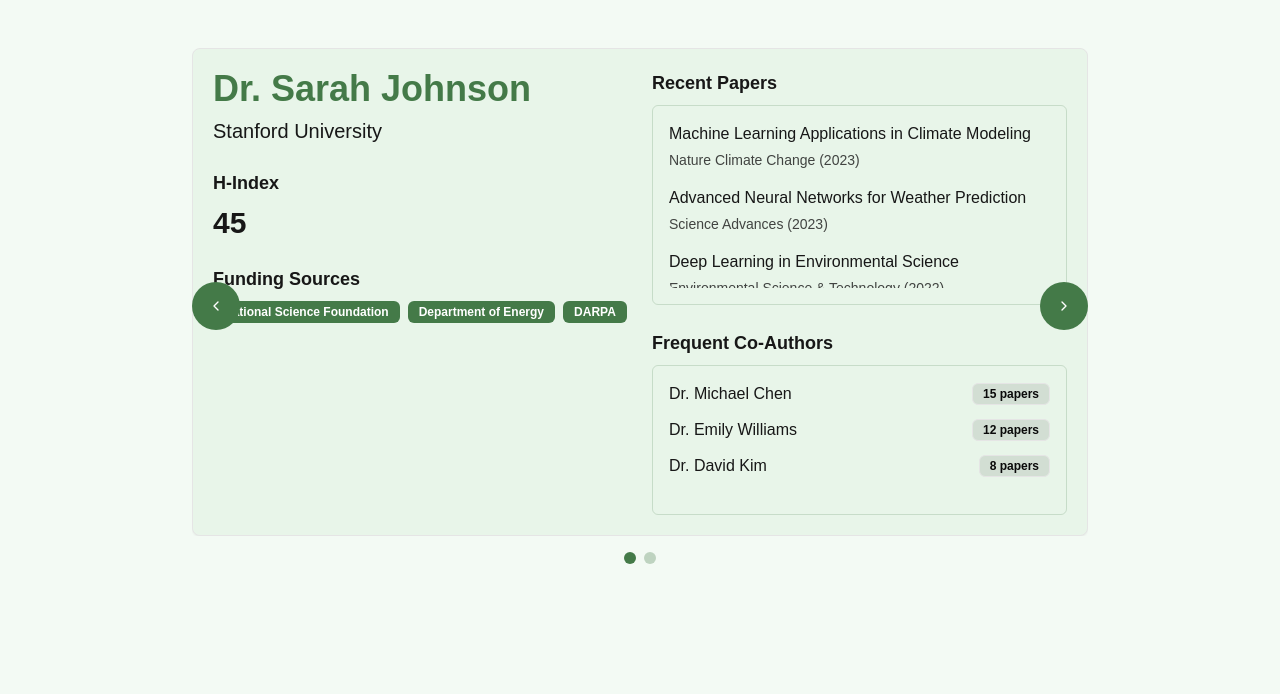
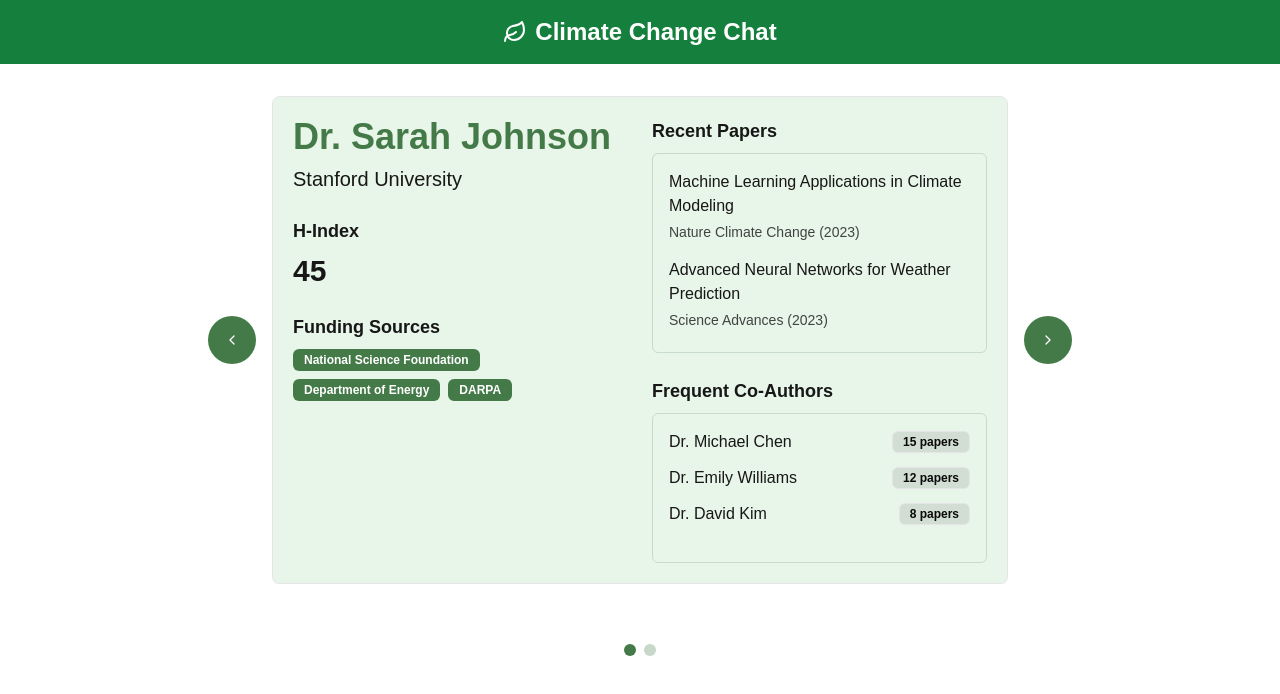
Before and after one commit to Rutwij12/climate-change-frontend, a Next.js app: page /author in a window 1280 px wide. Shown: the top 694 px of the page. Built offline with nearby package versions, Linux system fonts and the light colour scheme.

Commit message:
Fix: Change Padding aroudn Arrows

```diff
--- a/src/app/author/globals.css
+++ b/src/app/author/globals.css
@@ -1,4 +1,4 @@
-@tailwind base;
+/* @tailwind base;
 @tailwind components;
 @tailwind utilities;
 
@@ -44,3 +44,4 @@
     @apply bg-background text-foreground;
   }
 }
+ */
--- a/src/app/author/page.tsx
+++ b/src/app/author/page.tsx
@@ -1,9 +1,12 @@
 import { AuthorCarousel } from "@/components/author-carousel"
+import Header from "@/components/Header";
 
 export default function Page() {
   return (
-    <main className="min-h-screen bg-[#E8F5E9]/50 p-4">
+      <div className="flex flex-col h-screen">
+
+      <Header />
       <AuthorCarousel />
-    </main>
+    </div>
   )
 }
--- a/src/app/challenge/[id]/page.tsx
+++ /dev/null
@@ -1,104 +0,0 @@
-"use client";
-import React from 'react';
-import { Card, CardContent, CardHeader, CardTitle } from "@/components/ui/card";
-import { Button } from "@/components/ui/button";
-import { Leaf, CloudRain, Fish, ArrowLeft } from "lucide-react";
-import { useParams, useRouter } from "next/navigation";
-
-interface Challenge {
-  id: string;
-  name: string;
-  explanation: string;
-  citation: string;
-  icon: React.ElementType;
-}
-
-const challenges: Challenge[] = [
-  {
-    id: "rising-sea-levels",
-    name: "Rising Sea Levels",
-    explanation:
-      "Coastal communities are at risk due to melting ice caps and thermal expansion of oceans. This phenomenon threatens to displace millions of people living in low-lying areas and small island nations. The rising seas also increase the risk of storm surges and coastal erosion, potentially causing significant economic and environmental damage.",
-    citation: "IPCC, 2021: Climate Change 2021: The Physical Science Basis.",
-    icon: CloudRain,
-  },
-  {
-    id: "extreme-weather-events",
-    name: "Extreme Weather Events",
-    explanation:
-      "Increased frequency and intensity of hurricanes, droughts, and heatwaves threaten ecosystems and human settlements. These events can lead to loss of life, damage to infrastructure, and disruption of food and water supplies. The economic impact of these disasters can be severe, particularly for vulnerable communities and developing nations.",
-    citation: "World Meteorological Organization, State of the Global Climate 2020.",
-    icon: CloudRain,
-  },
-  {
-    id: "biodiversity-loss",
-    name: "Biodiversity Loss",
-    explanation:
-      "Rapid changes in temperature and precipitation patterns lead to habitat destruction and species extinction. This loss of biodiversity can disrupt ecosystems, affecting food chains and reducing nature's resilience to environmental changes. It also has implications for human well-being, including the loss of potential sources for new medicines and reduced crop diversity.",
-    citation: "IPBES, 2019: Global Assessment Report on Biodiversity and Ecosystem Services.",
-    icon: Fish,
-  },
-];
-
-/**
- * ChallengePage Component
- * Displays details of a selected climate change challenge
- *
- * @returns {JSX.Element} The ChallengePage component
- */
-export default function ChallengePage() {
-  const params = useParams(); // Access dynamic route params
-  const router = useRouter();
-  const challenge = challenges.find((c) => c.id === params.id);
-
-  if (!challenge) {
-    return (
-      <div className="min-h-screen bg-green-50 flex items-center justify-center">
-        <div className="text-center">
-          <h1 className="text-3xl text-red-500 font-bold mb-4">Challenge not found</h1>
-            <Button
-              className="bg-green-600 hover:bg-green-700"
-              onClick={() => router.back()}
-            >
-              <ArrowLeft className="mr-2 h-4 w-4" />
-              Back to Chat
-            </Button>
-        </div>
-      </div>
-    );
-  }
-
-  const Icon = challenge.icon; // Extract icon component for reusability
-
-  return (
-    <div className="min-h-screen bg-green-50 flex flex-col">
-
-      <header className="bg-green-700 text-white p-4 flex items-center">
-        <Leaf className="mr-2" />
-        <h1 className="text-2xl font-bold">Climate Change Challenge</h1>
-      </header>
-
-      <main className="flex-1 flex items-center justify-center p-4">
-        <Card className="max-w-2xl w-full border-green-200">
-
-          <CardHeader className="flex flex-row items-center gap-2 border-b border-green-100">
-            <Icon className="h-6 w-6 text-green-600" />
-            <CardTitle className="text-2xl text-green-800">{challenge.name}</CardTitle>
-          </CardHeader>
-
-          <CardContent className="pt-6">
-            <p className="mb-6 text-gray-700 leading-relaxed">{challenge.explanation}</p>
-            <p className="text-sm text-gray-500 mb-6">Source: {challenge.citation}</p>
-            <Button
-              className="bg-green-600 hover:bg-green-700"
-              onClick={() => router.back()}
-            >
-              <ArrowLeft className="mr-2 h-4 w-4" />
-              Back to Chat
-            </Button>
-          </CardContent>
-        </Card>
-      </main>
-    </div>
-  );
-}
--- a/src/components/author-carousel.tsx
+++ b/src/components/author-carousel.tsx
@@ -19,8 +19,18 @@ export function AuthorCarousel() {
   }
 
   return (
-    <div className="relative w-full max-w-4xl mx-auto py-8">
-      <div className="overflow-hidden relative">
+    <div className="relative w-full max-w-4xl mx-auto py-8 flex items-center">
+      {/* Previous Button */}
+      <Button
+        variant="ghost"
+        size="icon"
+        className="h-12 w-12 rounded-full bg-[#447A48] text-white hover:bg-[#447A48]/90 mx-4"
+        onClick={goToPrevious}
+      >
+        <ChevronLeft className="h-8 w-8" />
+      </Button>
+
+      <div className="overflow-hidden relative flex-1">
         <AnimatePresence mode="wait">
           <motion.div
             key={currentIndex}
@@ -34,29 +44,18 @@ export function AuthorCarousel() {
         </AnimatePresence>
       </div>
 
-      <div className="absolute inset-y-0 left-0 flex items-center">
+      {/* Next Button */}
       <Button
         variant="ghost"
         size="icon"
-          className="h-12 w-12 rounded-full bg-[#447A48] text-white hover:bg-[#447A48]/90"
-          onClick={goToPrevious}
-        >
-          <ChevronLeft className="h-8 w-8" />
-        </Button>
-      </div>
-
-      <div className="absolute inset-y-0 right-0 flex items-center">
-        <Button
-          variant="ghost"
-          size="icon"
-          className="h-12 w-12 rounded-full bg-[#447A48] text-white hover:bg-[#447A48]/90"
+        className="h-12 w-12 rounded-full bg-[#447A48] text-white hover:bg-[#447A48]/90 mx-4"
         onClick={goToNext}
       >
         <ChevronRight className="h-8 w-8" />
       </Button>
-      </div>
 
-      <div className="mt-4 flex justify-center gap-2">
+      {/* Navigation Dots */}
+      <div className="absolute bottom-[-40px] left-1/2 transform -translate-x-1/2 flex gap-2">
         {authors.map((_, index) => (
           <Button
             key={index}
```
Lines whose indentation alone changed are shown as unchanged.
